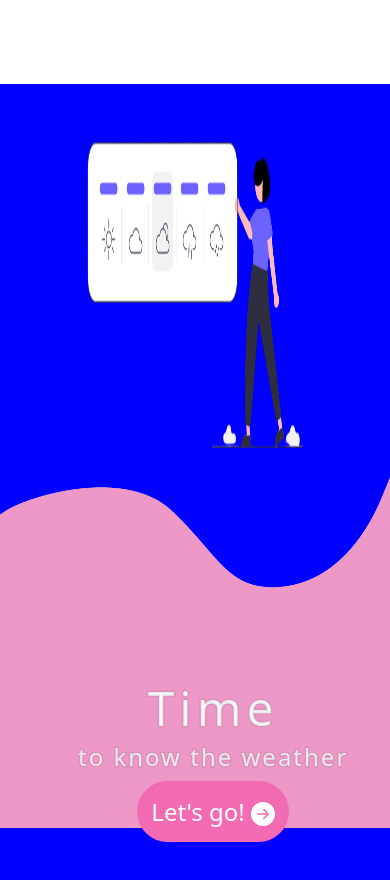
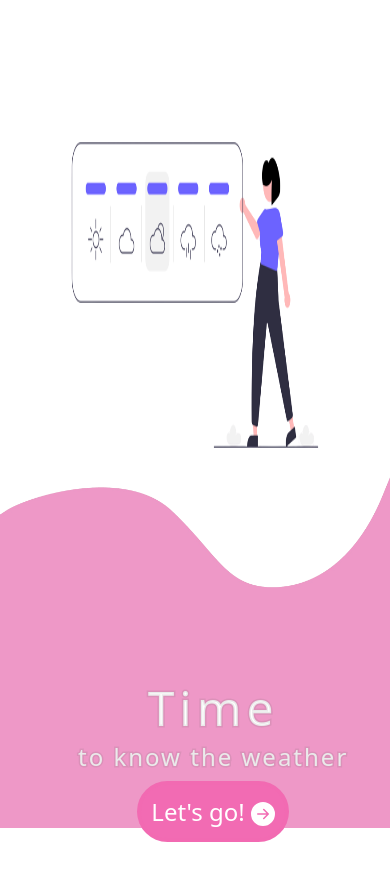
Before and after one commit to NereaMansilla/Weather, a React (Create React App) app: page / in a window 390 px wide. Shown: the top 880 px of the page. Built offline with nearby package versions, Linux system fonts and the light colour scheme.

Commit message:
changes 30 lp

```diff
--- a/src/Components/LandingPage/LandingPage.module.css
+++ b/src/Components/LandingPage/LandingPage.module.css
@@ -135,10 +135,13 @@ body {
   }
 
   .containerWeatherGirl {
-    background-color: blue;
     justify-content: center;
     align-items: flex-start;
     top: 10%;
+  }
+
+  .weatherGirl {
+    width: 80%;
   }
 }
 
```
